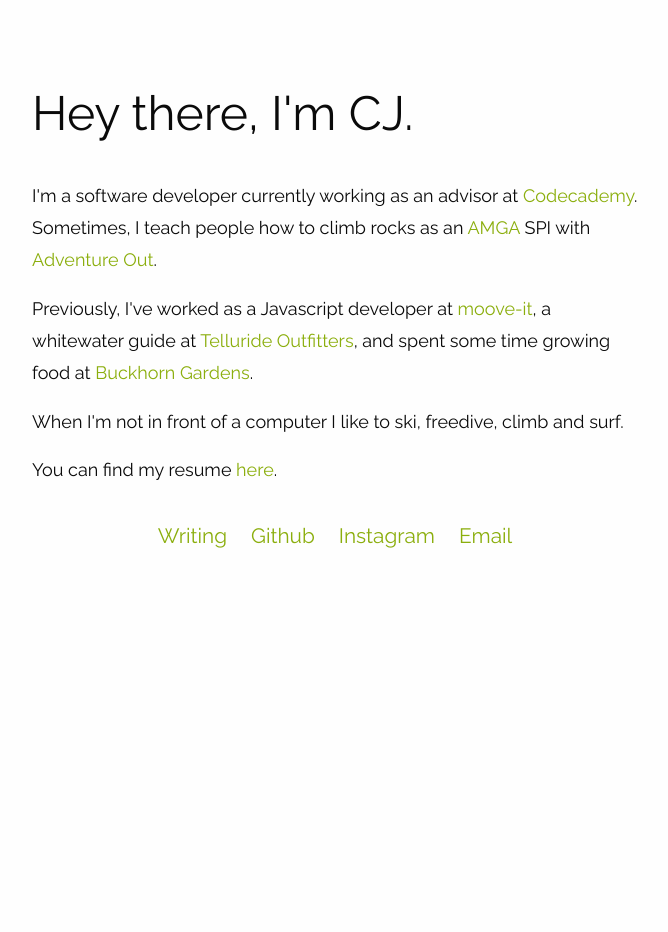
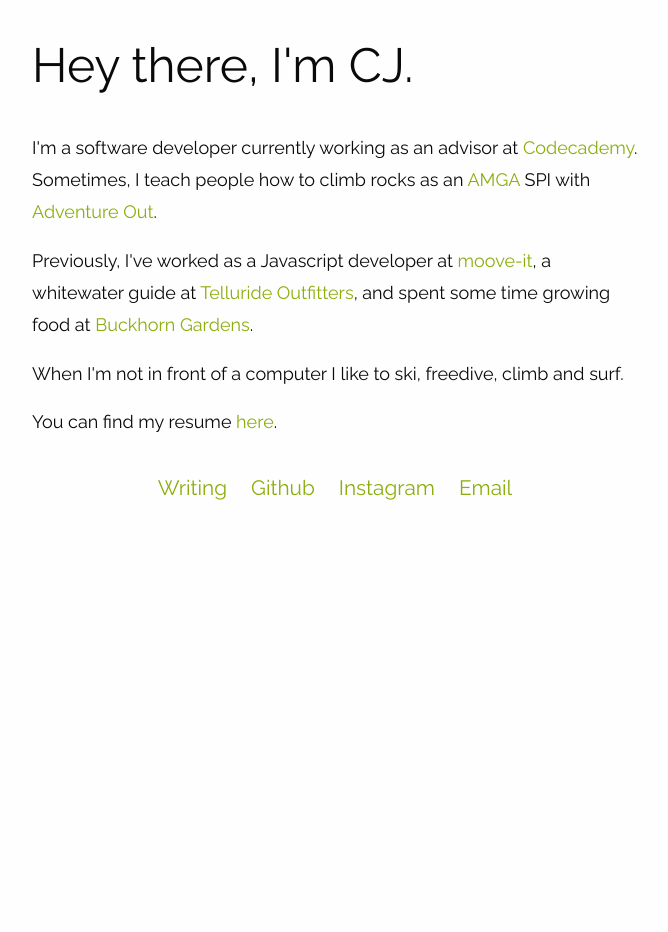
Before and after one commit to cjessett/cjessett.github.io, a Jekyll site: the page built from index.html, in a window 1280 px wide. Shown: the whole page, without its empty margins (303-971 px from the left). Built offline with Jekyll 4.4.1, drawn with Linux system fonts in a browser that asks for light colours; nearby versions of some CDN libraries; a style sheet for code colours, icons or effects is not loaded; before the commit the page ends 900 px from its top, so only the background shows below that.

Commit message:
Remove top padding

```diff
--- a/css/main.scss
+++ b/css/main.scss
@@ -119,8 +119,6 @@
   }
 
   main#home {
-    padding-top: 3rem;
-
     ul {
       margin: 0;
       padding: 0;
```
